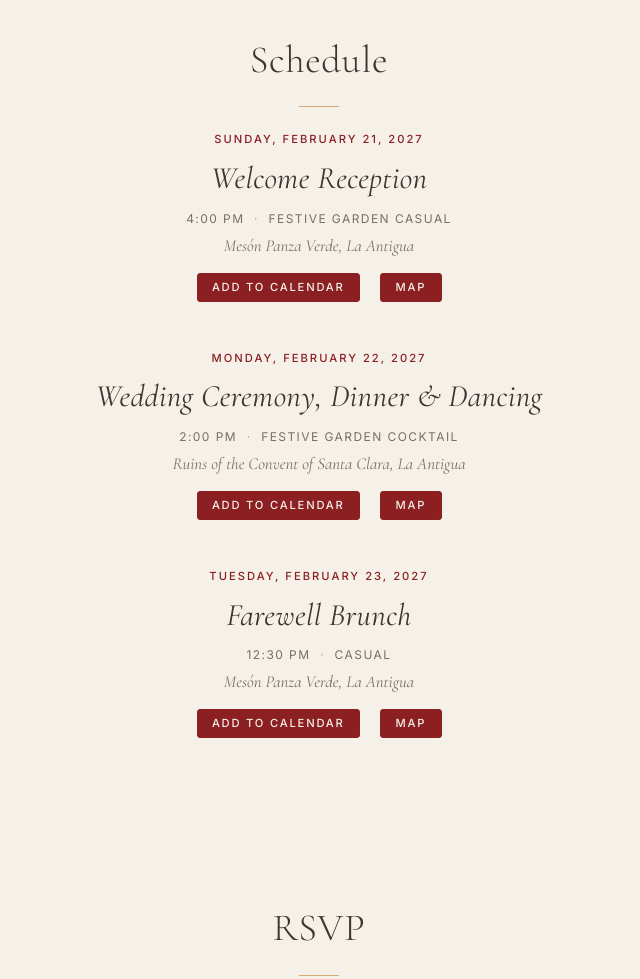
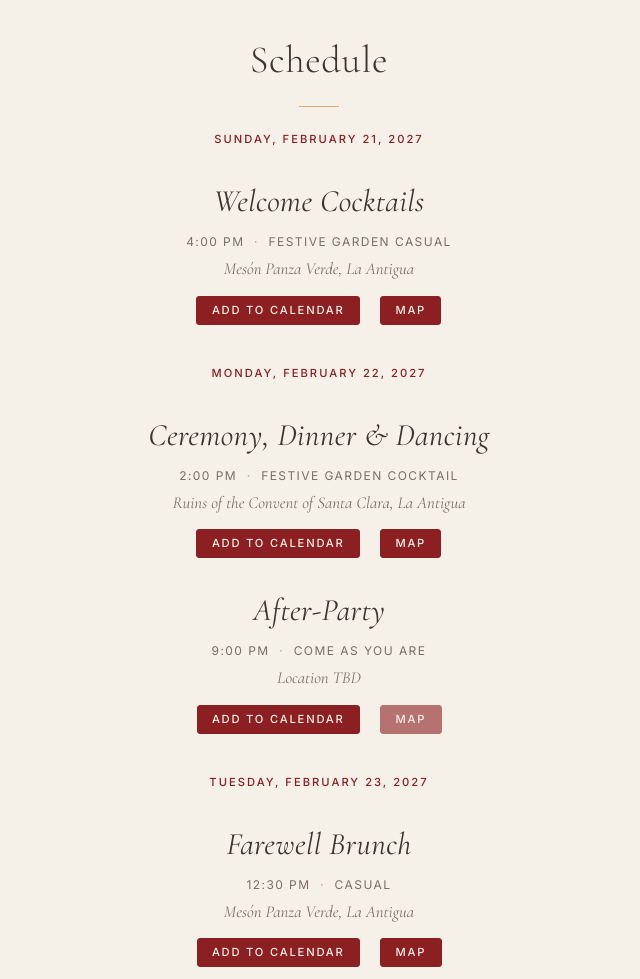
Before and after one commit to jm-contreras/wedding, a plain HTML site: page edits/index.html in a window 1280 px wide. Shown: the part 1580-2559 px from the top of the page, without its empty margins (321-961 px from the left). Drawn offline with nearby package versions, Linux system fonts and the light colour scheme; files whose address does not match are found by name.

Commit message:
Promote edits to live: gifts/registry, hotel list, FAQ rework, event renames
Folds gifts into the FAQ with Venmo/PayPal links, splits Where to Stay
into arranged-rate hotels vs a compact list of others, adds two more
Antigua hotels, tightens several FAQ answers, and renames the schedule
events (Welcome Cocktails, dropped "Wedding" from the ceremony,
added an after-party) with same-day events grouped under one date.

Co-Authored-By: Claude Sonnet 5 <noreply@anthropic.com>

```diff
--- a/edits/index.html
+++ b/edits/index.html
@@ -139,7 +139,7 @@
             Tip: bring a light layer — it cools down quickly once the sun sets.
           </p>
 
-          <p class="subhead" data-en="Welcome Reception" data-es="Recepción de Bienvenida">Welcome Reception</p>
+          <p class="subhead" data-en="Welcome Cocktails" data-es="Cóctel de Bienvenida">Welcome Cocktails</p>
           <p data-en="<strong>Festive garden casual:</strong> a notch more relaxed, still put together."
              data-es="<strong>Casual festivo de jardín:</strong> un poco más relajado, pero arreglado.">
             <strong>Festive garden casual:</strong> a notch more relaxed, still put together.
@@ -170,6 +170,12 @@
               Men: linen or lightweight suits, tie optional.
             </li>
           </ul>
+
+          <p class="subhead" data-en="After-Party" data-es="After Party">After-Party</p>
+          <p data-en="<strong>Come as you are:</strong> no need to change, stay in your wedding-day outfit."
+             data-es="<strong>Ven como estés:</strong> no hace falta cambiarte, quédate con tu atuendo del día de la boda.">
+            <strong>Come as you are:</strong> no need to change, stay in your wedding-day outfit.
+          </p>
 
           <p class="subhead" data-en="Farewell Brunch" data-es="Brunch de Despedida">Farewell Brunch</p>
           <p data-en="<strong>Casual:</strong> everyday clothes."
--- a/edits/script.js
+++ b/edits/script.js
@@ -56,8 +56,8 @@ const EVENTS = [
     endTime: '1900',
     title_en: 'The Encounter',
     title_es: 'El Encuentro',
-    subtitle_en: 'Welcome Reception',
-    subtitle_es: 'Recepción de Bienvenida',
+    subtitle_en: 'Welcome Cocktails',
+    subtitle_es: 'Cóctel de Bienvenida',
     time_en: '4:00 PM',
     time_es: '4:00 p.m.',
     location_en: 'Mesón Panza Verde, La Antigua',
@@ -75,8 +75,8 @@ const EVENTS = [
     endTime: '2100',
     title_en: 'By Fire',
     title_es: 'Por Fuego',
-    subtitle_en: 'Wedding Ceremony, Dinner & Dancing',
-    subtitle_es: 'Ceremonia de Boda, Cena y Baile',
+    subtitle_en: 'Ceremony, Dinner & Dancing',
+    subtitle_es: 'Ceremonia, Cena y Baile',
     time_en: '2:00 PM',
     time_es: '2:00 p.m.',
     location_en: 'Ruins of the Convent of Santa Clara, La Antigua',
@@ -87,6 +87,24 @@ const EVENTS = [
     description_es: 'Una ceremonia en las Ruinas de Santa Clara, seguida de cóctel, cena y baile hasta entrada la noche.',
     isPrimary: true,
     mapsQuery: 'Convento Santa Clara Antigua Guatemala',
+  },
+  {
+    id: 'afterparty',
+    date: '20270222',
+    startTime: '2100',
+    endTime: '2359',
+    title_en: 'Into the Night',
+    title_es: 'En la Noche',
+    subtitle_en: 'After-Party',
+    subtitle_es: 'After Party',
+    time_en: '9:00 PM',
+    time_es: '9:00 p.m.',
+    location_en: 'Location TBD',
+    location_es: 'Por confirmar',
+    attire_en: 'Come as you are',
+    attire_es: 'Ven como estés',
+    description_en: 'The celebration keeps going — details to follow.',
+    description_es: 'La celebración continúa — más detalles pronto.',
   },
   {
     id: 'brunch',
@@ -238,11 +256,23 @@ function mapUrl(evt) {
   const list = document.getElementById('schedule-list');
   if (!list) return;
 
-  list.innerHTML = EVENTS.map(evt => `
+  const groups = [];
+  EVENTS.forEach(evt => {
+    const current = groups[groups.length - 1];
+    if (current && current.date === evt.date) {
+      current.events.push(evt);
+    } else {
+      groups.push({ date: evt.date, events: [evt] });
+    }
+  });
+
+  list.innerHTML = groups.map(group => `
+    <div class="schedule-group">
+      <div class="schedule-date">
+        <span data-en="${fmtDate(group.date, 'en')}" data-es="${fmtDate(group.date, 'es')}">${fmtDate(group.date, 'en')}</span>
+      </div>
+      ${group.events.map(evt => `
         <article class="schedule-item">
-      <div class="schedule-date">
-        <span data-en="${fmtDate(evt.date, 'en')}" data-es="${fmtDate(evt.date, 'es')}">${fmtDate(evt.date, 'en')}</span>
-      </div>
           <h3 class="schedule-title">
             <span data-en="${evt.subtitle_en}" data-es="${evt.subtitle_es}">${evt.subtitle_en}</span>
           </h3>
@@ -278,6 +308,8 @@ function mapUrl(evt) {
             }
           </div>
         </article>
+      `).join('')}
+    </div>
   `).join('');
 
   list.querySelectorAll('.cal-menu-item[data-event-id]').forEach(btn => {
--- a/edits/style.css
+++ b/edits/style.css
@@ -250,7 +250,14 @@ body {
   width: 100%;
   display: flex;
   flex-direction: column;
-  gap: 1.5rem;
+  gap: 2.5rem;
+}
+
+.schedule-group {
+  display: flex;
+  flex-direction: column;
+  align-items: center;
+  gap: 1.75rem;
 }
 
 .schedule-item {
@@ -258,11 +265,6 @@ body {
   flex-direction: column;
   align-items: center;
   gap: 0.3rem;
-  padding-bottom: 1.5rem;
-}
-
-.schedule-item:last-child {
-  padding-bottom: 0;
 }
 
 .schedule-date {
--- a/style.css
+++ b/style.css
@@ -250,7 +250,14 @@ body {
   width: 100%;
   display: flex;
   flex-direction: column;
-  gap: 1.5rem;
+  gap: 2.5rem;
+}
+
+.schedule-group {
+  display: flex;
+  flex-direction: column;
+  align-items: center;
+  gap: 1.75rem;
 }
 
 .schedule-item {
@@ -258,11 +265,6 @@ body {
   flex-direction: column;
   align-items: center;
   gap: 0.3rem;
-  padding-bottom: 1.5rem;
-}
-
-.schedule-item:last-child {
-  padding-bottom: 0;
 }
 
 .schedule-date {
```
Also changed, not shown: antigua.html (+3 -3 lines), edits/antigua.html (+3 -3 lines), index.html (+7 -1 lines), script.js (+40 -8 lines). Lines whose indentation alone changed are shown as unchanged.
